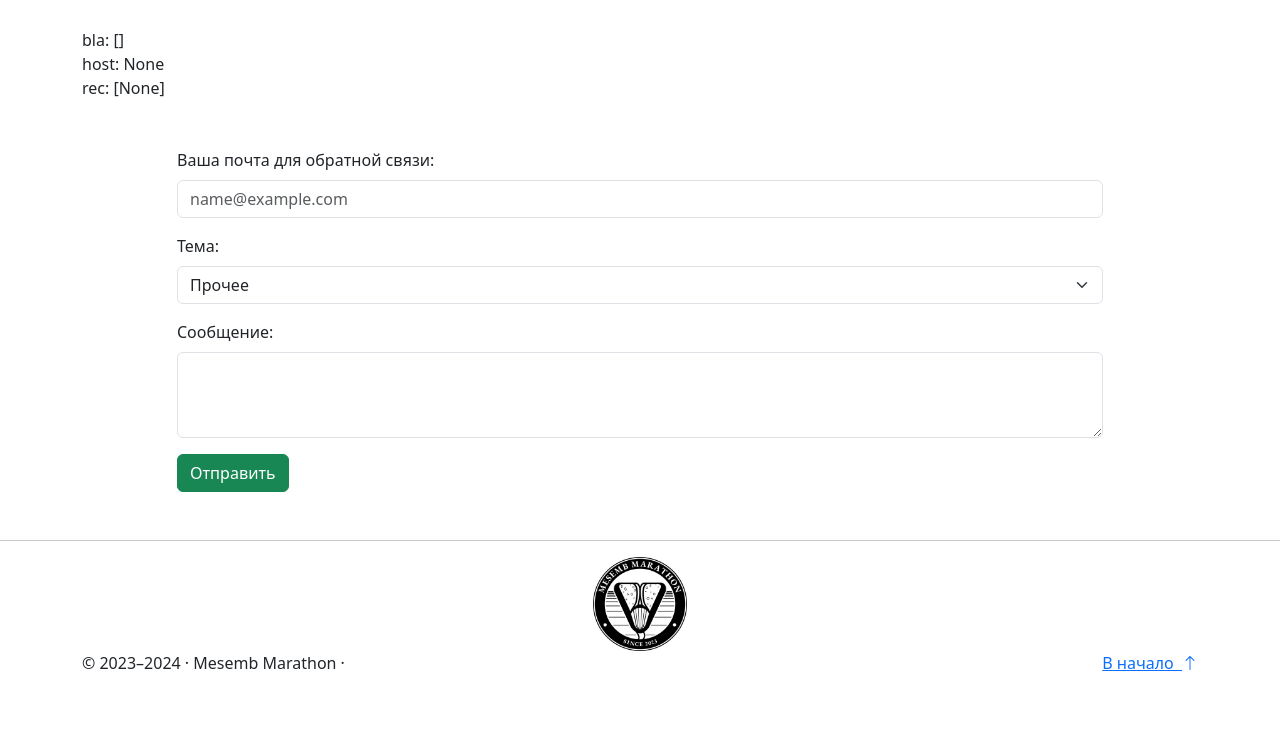
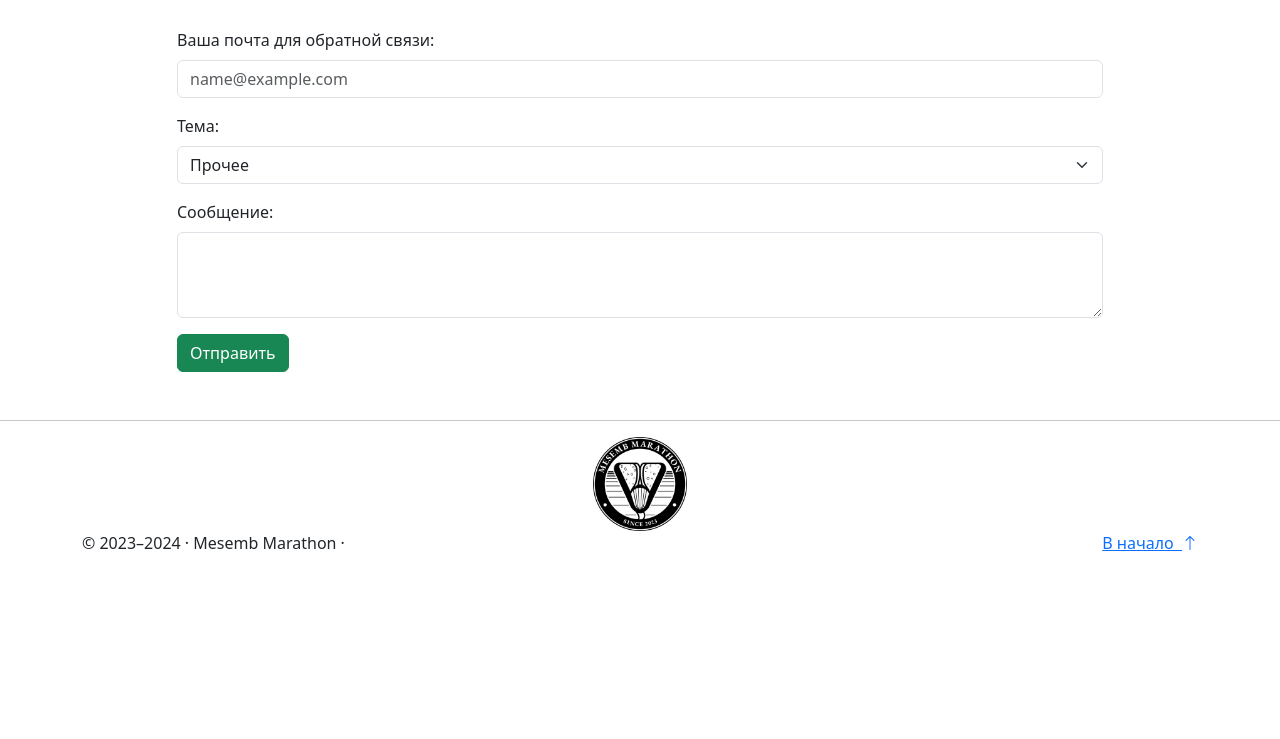
Before and after one commit to Square-Pot/lithops-life, a Django app: page /marathon/contacts in a window 1280 px wide. Shown: the part 68-807 px from the top of the page. After the commit the page ends 619 px from the top, so only its background shows below. Run offline with Django 4.2, Linux system fonts and the light colour scheme; parts of the project's set-up code (start-up, migrations or seed data) failed here and were passed over.

Commit message:
clean tests

```diff
--- a/app/marathon/templates/marathon/contacts.html
+++ b/app/marathon/templates/marathon/contacts.html
@@ -33,9 +33,6 @@
             </div>
         </div>
         {% endif %}
-        bla: {{ bla }}<br>
-        host: {{ host }}<br>
-        rec: {{ rec }}
         <div class="row justify-content-center my-5">
             <div class="col-10">
                 <form action="{% url 'marathon contacts' %}" method="POST">
```
